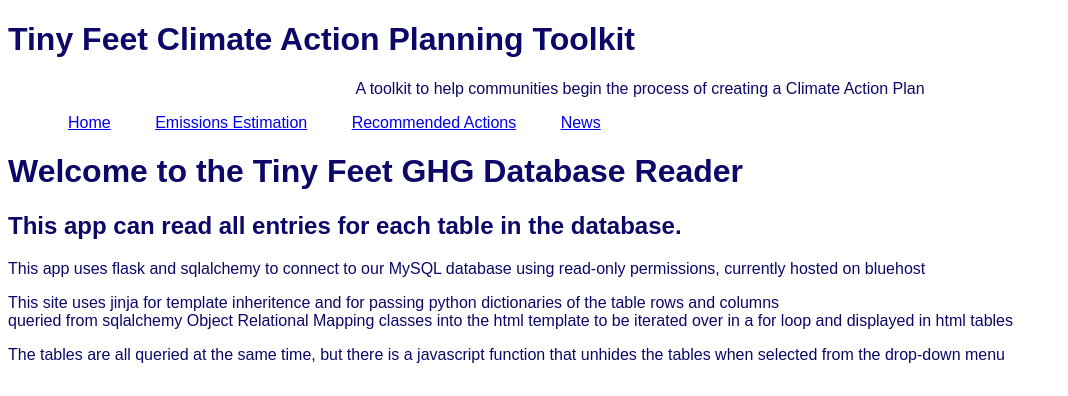
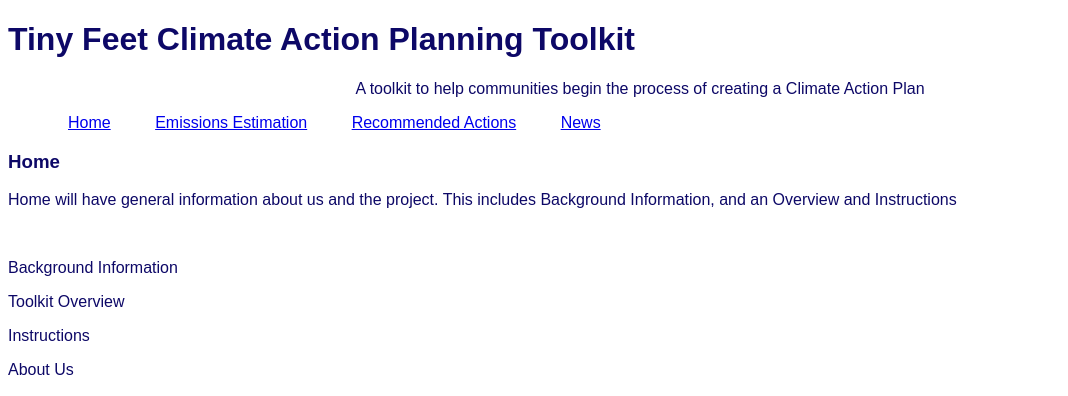
Before and after one commit to gillianyost/TinyFeetServer, a Flask app: page / in a window 1280 px wide. Shown: the top 396 px of the page, without its empty margins (0-1068 px from the left). Run offline with Flask 2, Linux system fonts and the light colour scheme.

Commit message:
Update index.html

```diff
--- a/server/templates/index.html
+++ b/server/templates/index.html
@@ -1,10 +1,28 @@
 {% extends "base.html" %}
 {% block title %} Home {% endblock %}
 {% block content %}
-<h1>Welcome to the Tiny Feet GHG Database Reader</h1>
-<h2>This app can read all entries for each table in the database.</h2>
-<p>This app uses flask and sqlalchemy to connect to our MySQL database using read-only permissions, currently hosted on bluehost</p>
-<p>This site uses jinja for template inheritence and for passing python dictionaries of the table rows and columns <br>
-     queried from sqlalchemy Object Relational Mapping classes into the html template to be iterated over in a for loop and displayed in html tables</p>
-<p>The tables are all queried at the same time, but there is a javascript function that unhides the tables when selected from the drop-down menu</p>
+  <h3>Home</h3>
+  <p>Home will have general information about us and the project. This includes Background Information, and an Overview and Instructions</p>
+  <br>
+  <p>Background Information
+  <br>
+  <p>Toolkit Overview
+  <br>
+  <p>Instructions
+  <br>
+  <p>About Us</p>
+  <div class="row">
+    <div class="column">
+      <center><p>Valeda and Eric...</p></center>
+      <a href="Western_Colorado_Mountaineers_logo.png">
+        <center><img src="Western_Colorado_Mountaineers_logo.png" alt="Western Logo" width="200"></center>
+      </a>
+    </div>
+    <div class="column">
+      <center><p>The 30 Percent Senior Design Team...</p></center>
+      <a href="blastersmall.png">
+        <center><img src="blastersmall.png" alt="Blaster Logo" width="200"></center>
+      </a>
+    </div>
+  </div>
 {% endblock %}
```
